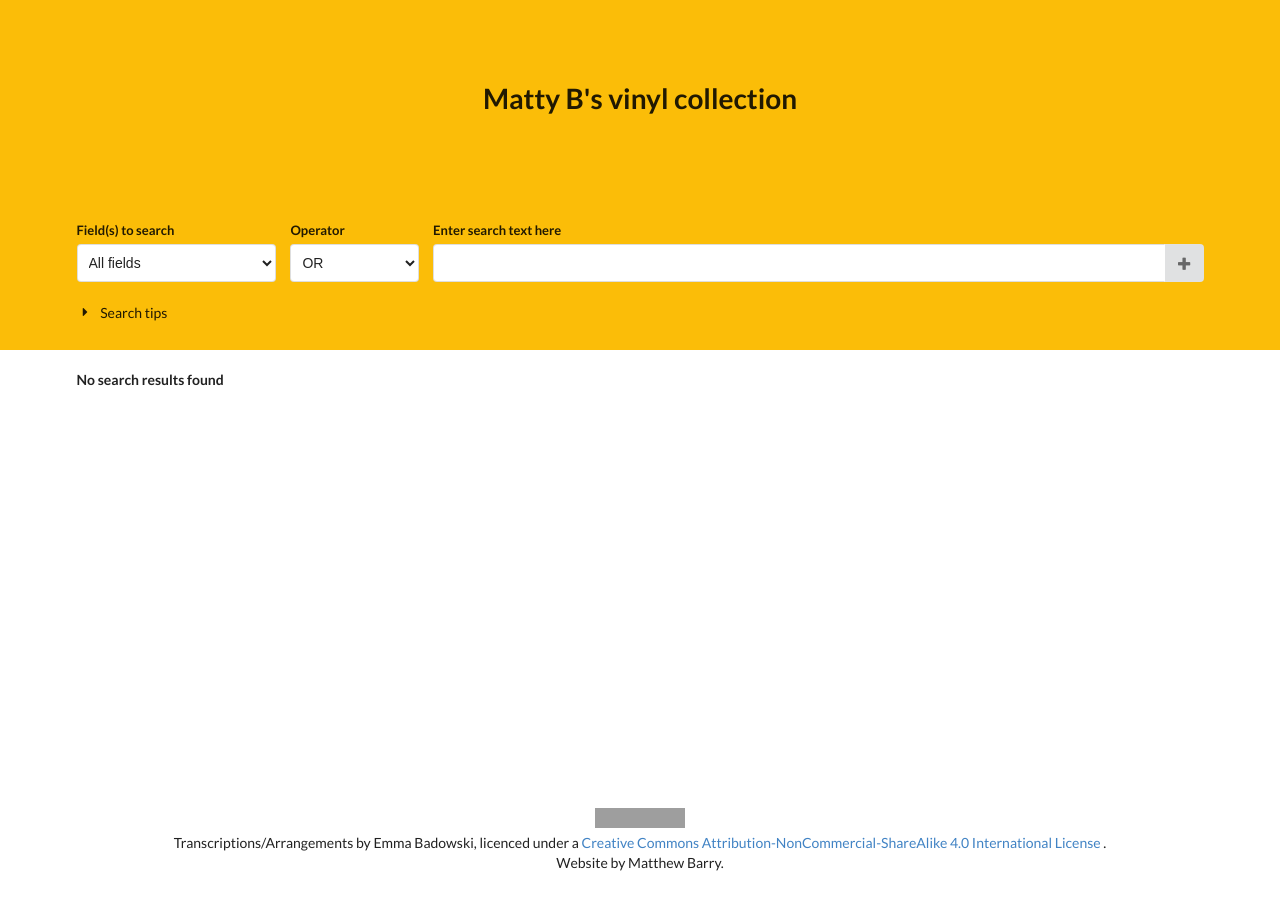
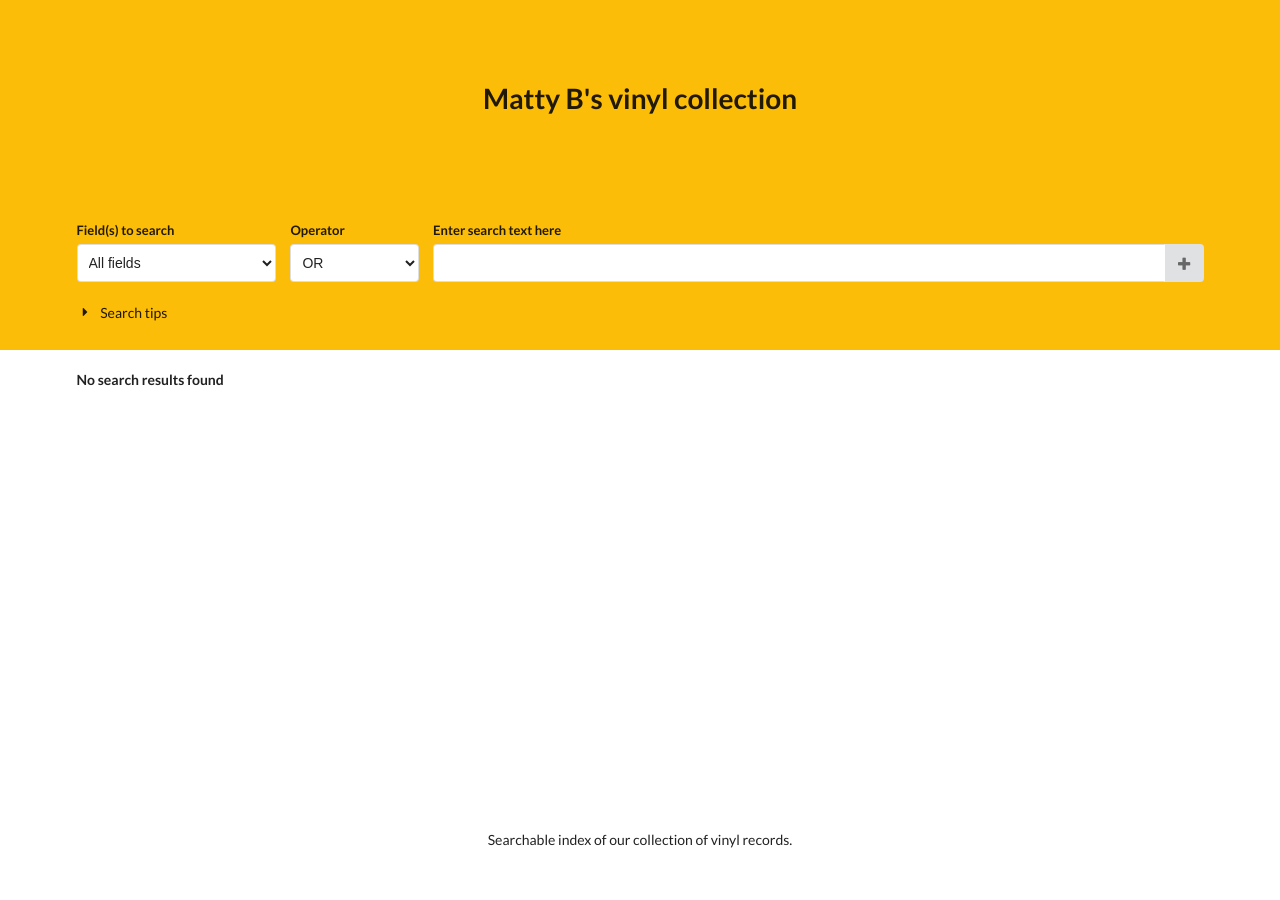
Before and after one commit to ernieejo/emmabadowski.github.io, a Jekyll site: the page built from index.html, in a window 1280 px wide. Built offline with Jekyll 4.4.1, drawn with Linux system fonts in a browser that asks for light colours; nearby versions of some CDN libraries; comment, search, counter and statistics services are not loaded; grey boxes are pictures that could not be loaded.

Commit message:
Update default.html

```diff
--- a/_layouts/default.html
+++ b/_layouts/default.html
@@ -16,14 +16,7 @@
 </main>
 
 <footer>
- <div><a rel="license" href="http://creativecommons.org/licenses/by-nc-sa/4.0/">
-  <img alt="Creative Commons License" style="border-width:0" src="https://i.creativecommons.org/l/by-nc-sa/4.0/88x31.png" />
- </a></div>
- <p>Transcriptions/Arrangements by Emma Badowski, licenced under a
-  <a rel="license" href="http://creativecommons.org/licenses/by-nc-sa/4.0/">
-   Creative Commons Attribution-NonCommercial-ShareAlike 4.0 International License
-  </a>. <br />
-  Website by Matthew Barry.
+ <p>Searchable index of our collection of vinyl records.
  </p>
 
 </footer>
```
